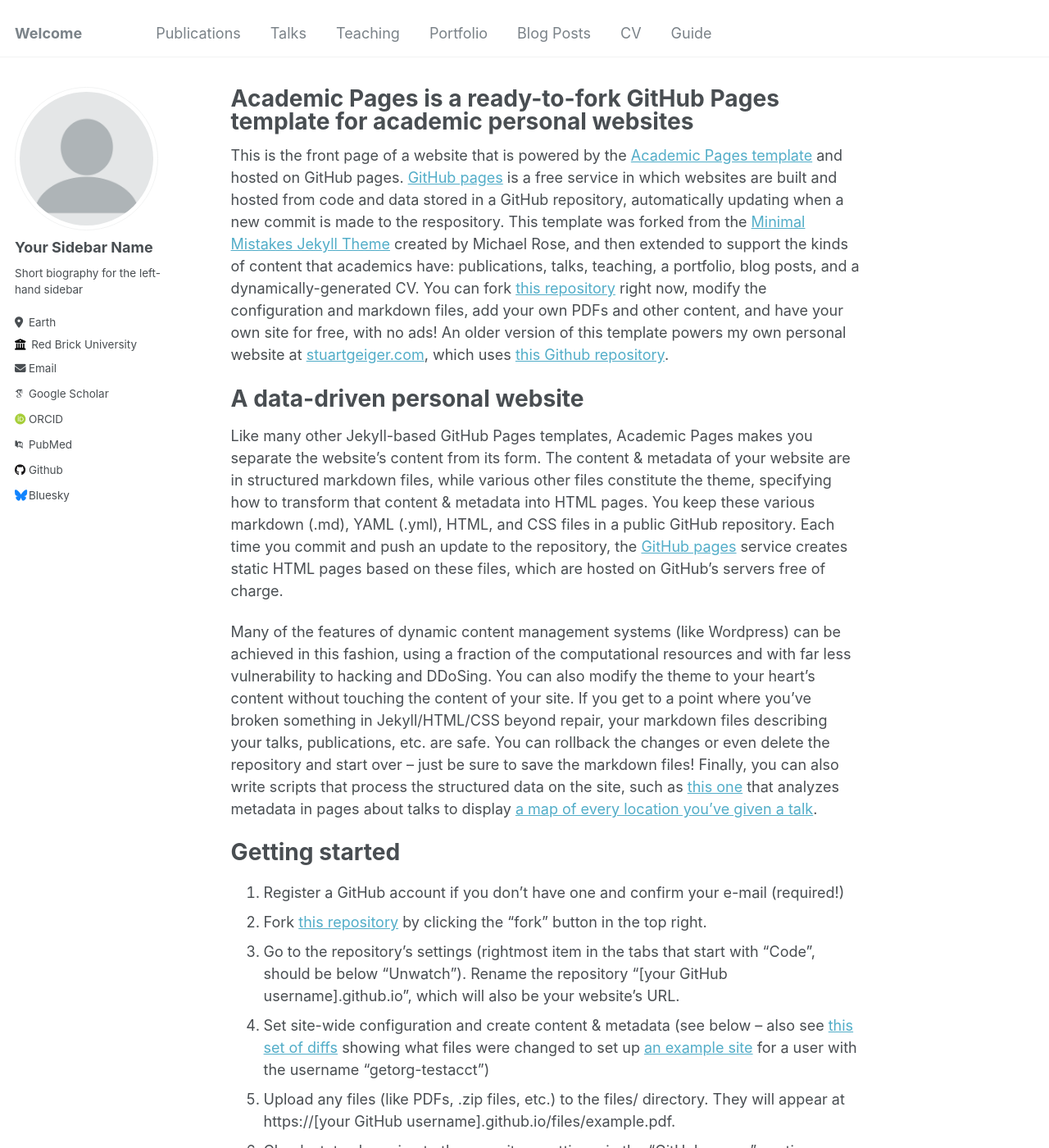
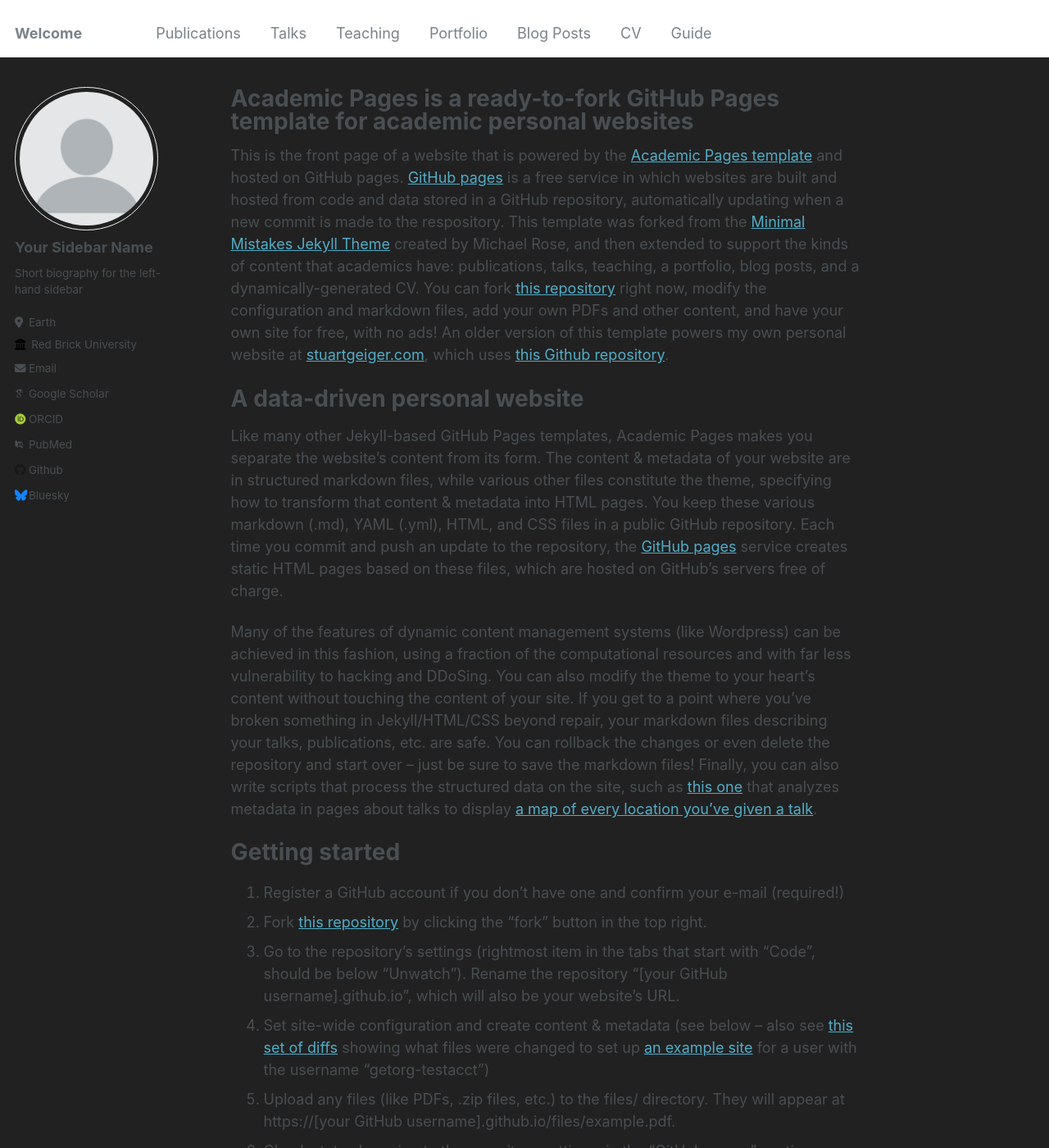
Before and after one commit to jnlandu/jeremie.github.io, a Jekyll site: the page built from _pages/about.md, in a window 1280 px wide and 1400 px high. Shown: the whole window at 82% size. Built offline with Jekyll 4.4.1, drawn with Linux system fonts in a browser that asks for light colours; some web fonts are replaced.

Commit message:
update yaml

```diff
--- a/_layouts/default.html
+++ b/_layouts/default.html
@@ -28,4 +28,9 @@ layout: compress
     {% include scripts.html %}
 
   </body>
+  <style>
+    body{
+      background-color: #212121;
+    }
+  </style>
 </html>
```
